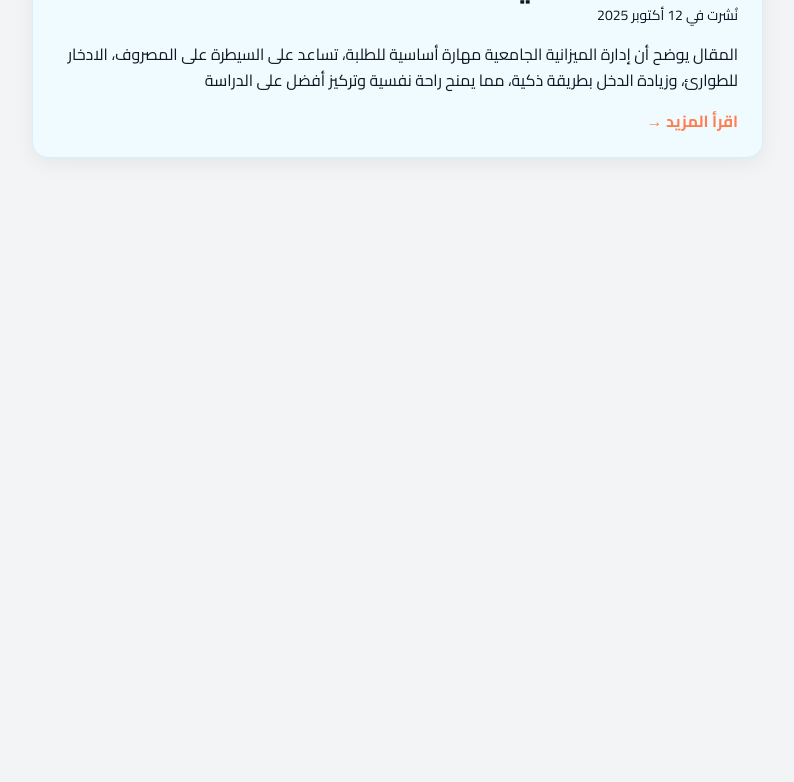
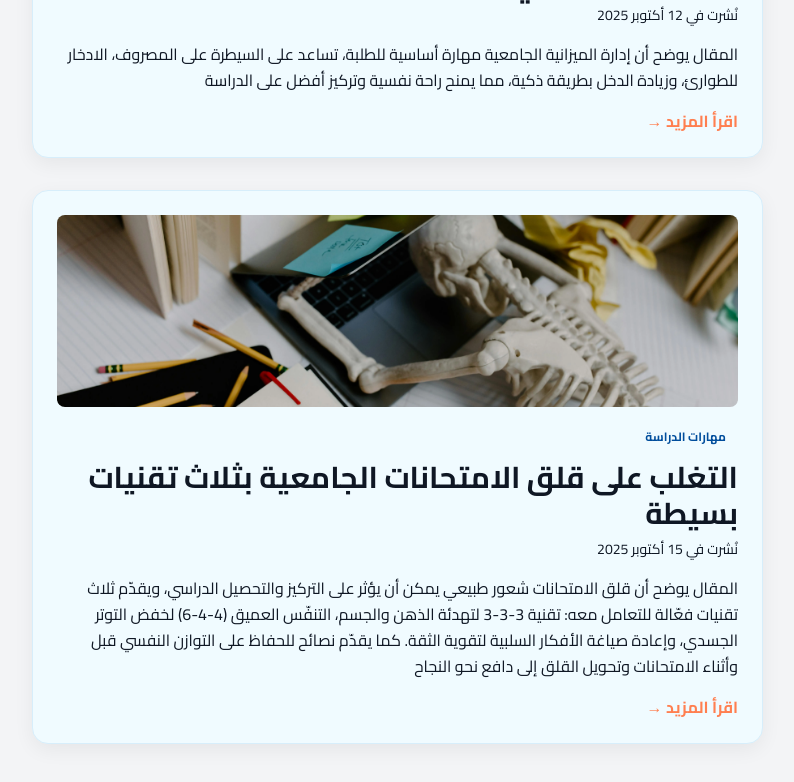
Before and after one commit to badralzabi/Jami3yoon, a plain HTML site: page blog/index.html in a window 1280 px wide. Shown: the part 10776-11558 px from the top of the page, without its empty margins (433-1227 px from the left). Before the commit the page ends 11024 px from the top, so only its background shows below. Drawn offline with nearby package versions, Linux system fonts and the light colour scheme; files whose address does not match are found by name.

Commit message:
Update index.html

```diff
--- a/blog/index.html
+++ b/blog/index.html
@@ -552,7 +552,18 @@ image: "./img/biography.webp",
     image: "./img/money-finance-budgeting-jars-picjumbo-com.webp",
                 slug: "إدارة-الميزانية-في-الجامعة"
 
+            },
+              {
+                id: 21,
+                title: "التغلب على قلق الامتحانات الجامعية بثلاث تقنيات بسيطة",
+    category: "مهارات الدراسة",
+    date: "15 أكتوبر 2025",
+summary: "المقال يوضح أن قلق الامتحانات شعور طبيعي يمكن أن يؤثر على التركيز والتحصيل الدراسي، ويقدّم ثلاث تقنيات فعّالة للتعامل معه: تقنية 3-3-3 لتهدئة الذهن والجسم، التنفّس العميق (4-4-6) لخفض التوتر الجسدي، وإعادة صياغة الأفكار السلبية لتقوية الثقة. كما يقدّم نصائح للحفاظ على التوازن النفسي قبل وأثناء الامتحانات وتحويل القلق إلى دافع نحو النجاح",
+    image: "./img/pexels-tara-winstead-8386709.webp",
+                slug: "التغلب-على-قلق-الامتحانات"
+
             }
+
 
 
         ];
```
